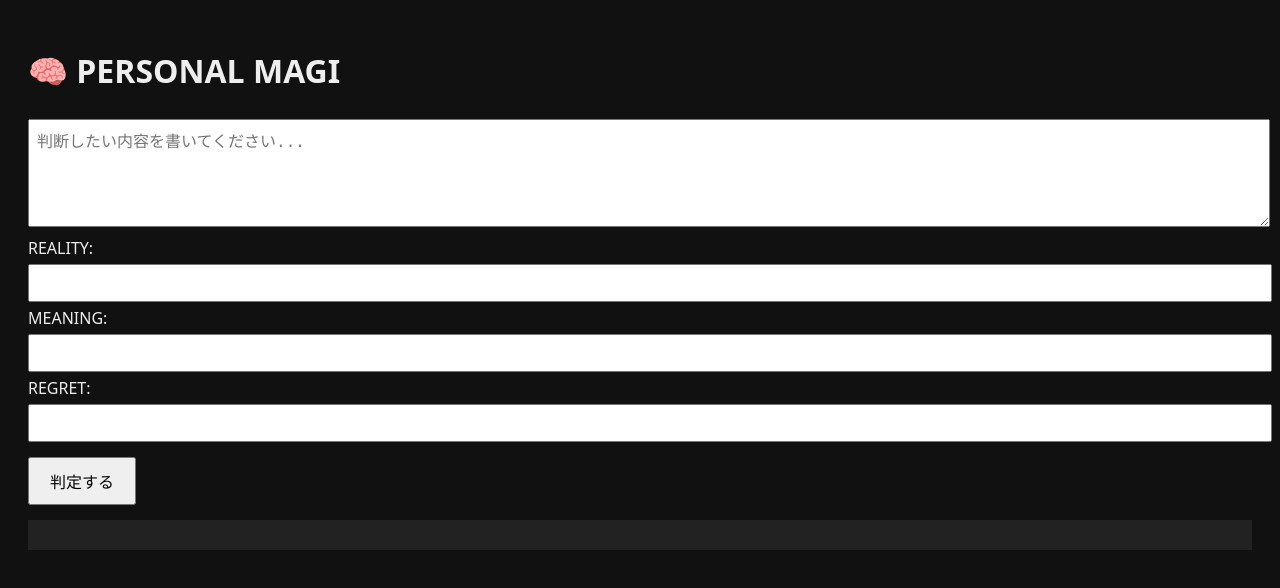
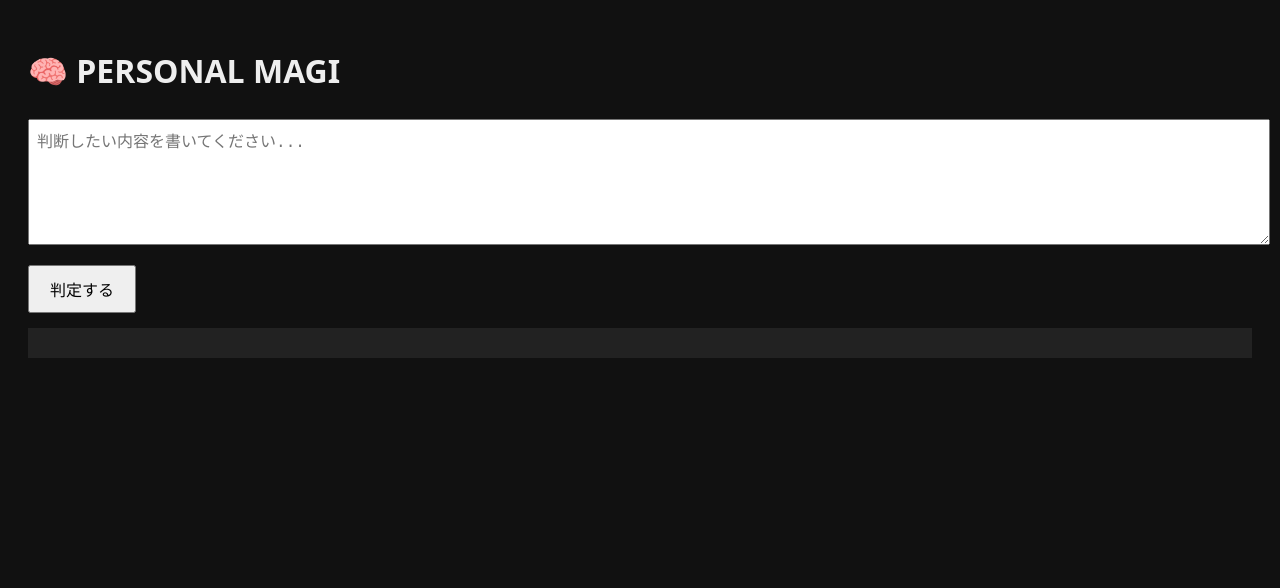
Before and after one commit to wgy8xctrmz-a11y/magi-app, a plain HTML site: page index.html in a window 1280 px wide. Drawn offline with Linux system fonts and the light colour scheme.

Commit message:
Update index.html

```diff
--- a/index.html
+++ b/index.html
@@ -8,13 +8,7 @@
 <body>
   <h1>🧠 PERSONAL MAGI</h1>
 
-  <textarea id="input" placeholder="判断したい内容を書いてください..." rows="5"></textarea>
-
-  <div class="scores">
-    <label>REALITY: <input type="number" id="reality" min="0" max="10"></label>
-    <label>MEANING: <input type="number" id="meaning" min="0" max="10"></label>
-    <label>REGRET: <input type="number" id="regret" min="0" max="10"></label>
-  </div>
+  <textarea id="input" placeholder="判断したい内容を書いてください..." rows="6"></textarea>
 
   <button id="runButton">判定する</button>
 
```
